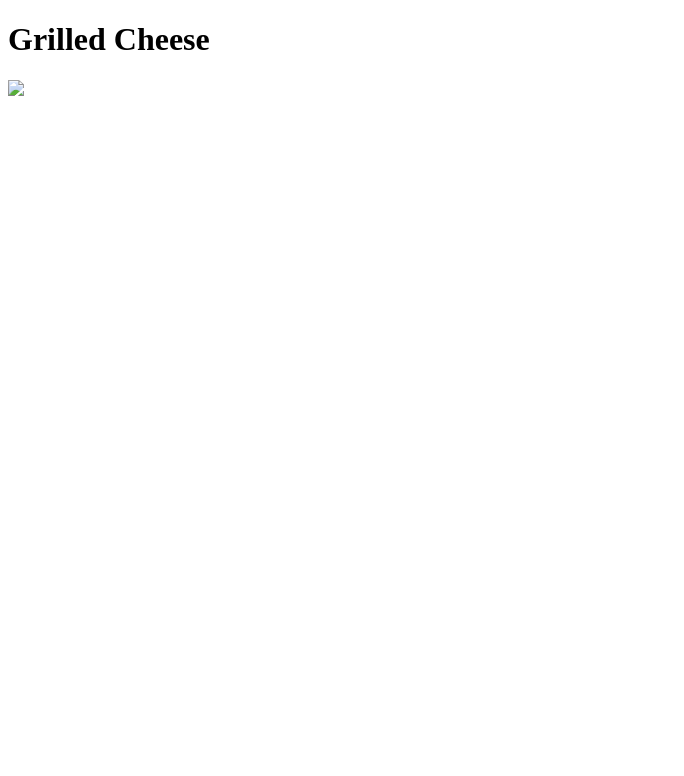
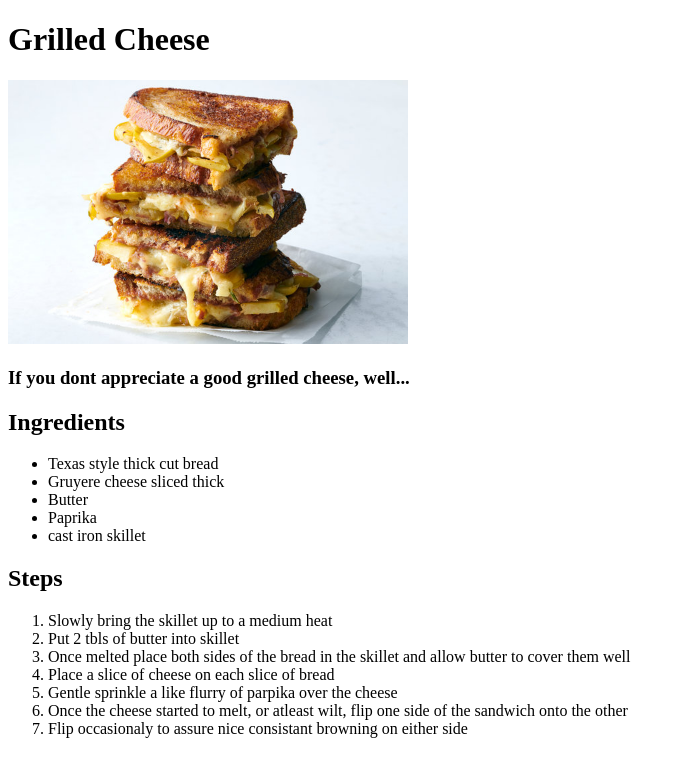
Before and after one commit to NoahTerrell/odin_recipes, a plain HTML site: page recipes/grilledcheese.html in a window 1280 px wide. Shown: the whole page, without its empty margins (0-684 px from the left). Drawn offline with Linux system fonts and the light colour scheme.

Commit message:
pages built and pointed

```diff
--- a/recipes/grilledcheese.html
+++ b/recipes/grilledcheese.html
@@ -8,7 +8,29 @@
 </head>
 <body>
     <h1>Grilled Cheese</h1>
-    <img src='img/grilledcheese.jpg'
+    <img src='/img/grilledcheese.jpg' width=400pxl alt="Grilled Cheese">
+     <!--Discription-->
+     <h3>If you dont appreciate a good grilled cheese, well...</h3>
+     <!-- Ingredients-->
+     <h2>Ingredients</h2>
+     <ul>
+         <li>Texas style thick cut bread</li>
+         <li>Gruyere cheese sliced thick </li>
+         <li>Butter</li>
+         <li>Paprika</li>
+         <li>cast iron skillet</li>
+     </ul>
+       <!--Directions-->
+    <h2> Steps</h2>
+     <ol>
+        <li>Slowly bring the skillet up to a medium heat</li>
+        <li>Put 2 tbls of butter into skillet</li>
+        <li>Once melted place both sides of the bread in the skillet and allow butter to cover them well</li>
+        <li>Place a slice of cheese on each slice of bread</li>
+        <li>Gentle sprinkle a like flurry of parpika over the cheese</li>
+        <li>Once the cheese started to melt, or atleast wilt, flip one side of the sandwich onto the other</li>
+        <li>Flip occasionaly to assure nice consistant browning on either side</li>
+       </ol>
 
 </body>
 </html>
```
Also changed, not shown: index.html (+6 -1 lines), recipes/pico.html (+40 -0 lines).
